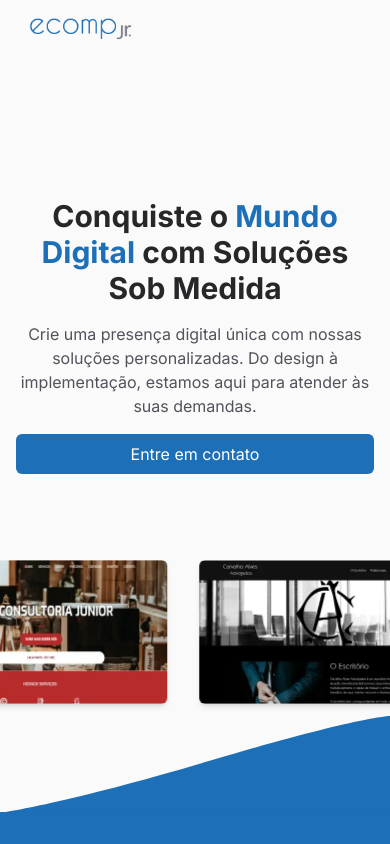
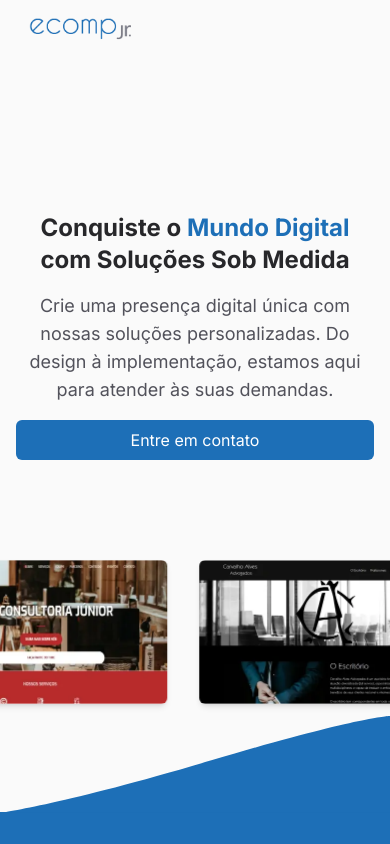
Before and after one commit to coopfsfresher/pros-eco, a React (Vite) app in the folder web/: page / in a window 390 px wide. Shown: the top 844 px of the page. Built offline with nearby package versions, Linux system fonts and the light colour scheme.

Commit message:
✨ feat; improved Hero

```diff
--- a/web/src/components/layouts/hero/index.tsx
+++ b/web/src/components/layouts/hero/index.tsx
@@ -8,11 +8,11 @@ export default function Hero() {
   return (
     <section className="relative flex min-h-[90vh] flex-1 flex-col items-center justify-center md:min-h-[95vh] md:gap-16">
       <div className="flex min-h-[400px] max-w-[530px] flex-col items-center justify-center gap-4 px-4 text-center">
-        <h1 className="text-3xl font-bold text-zinc-800 md:text-5xl">
+        <h1 className="text-2xl font-bold text-zinc-800 md:text-5xl">
           Conquiste o <span className="text-brand-blue">Mundo Digital</span> com
           Soluções Sob Medida
         </h1>
-        <p className="text-zinc-600 md:text-xl">
+        <p className="text-lg text-zinc-600">
           Crie uma presença digital única com nossas soluções personalizadas. Do
           design à implementação, estamos aqui para atender às suas demandas.
         </p>
```
